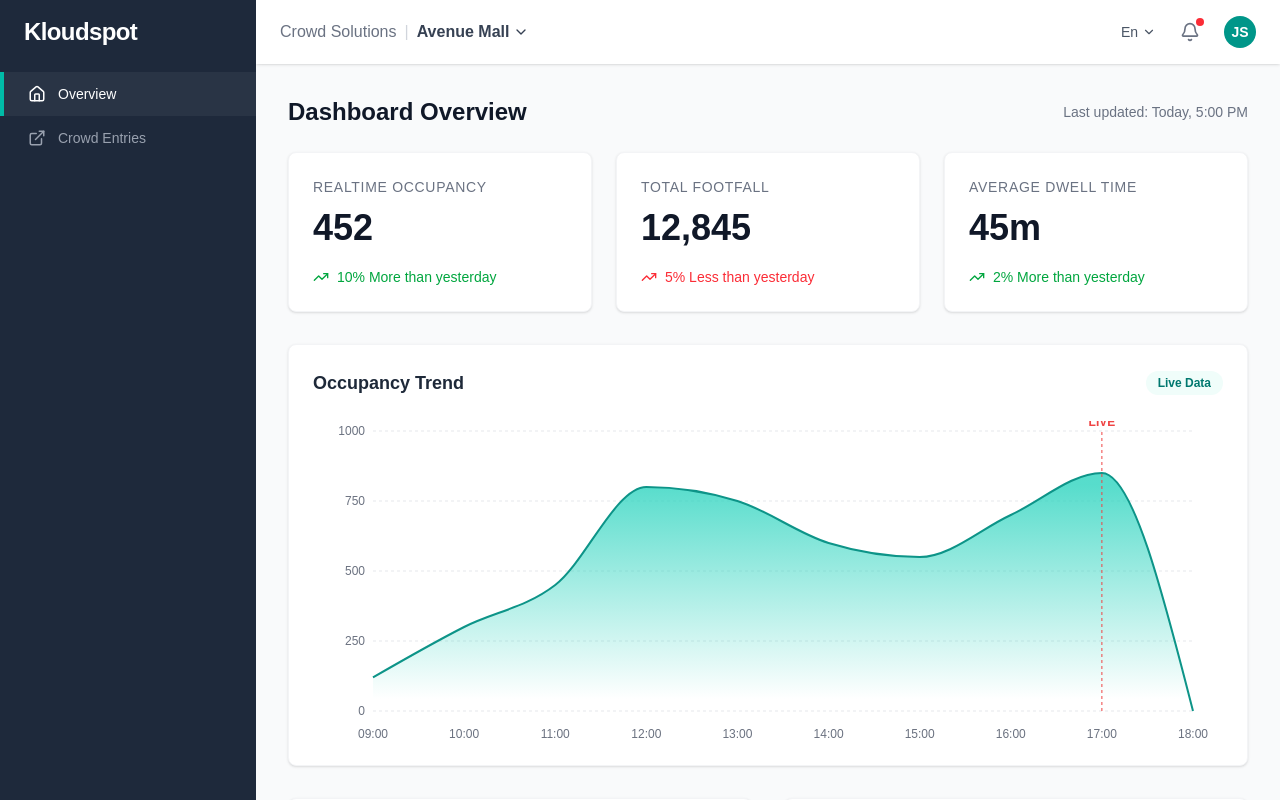
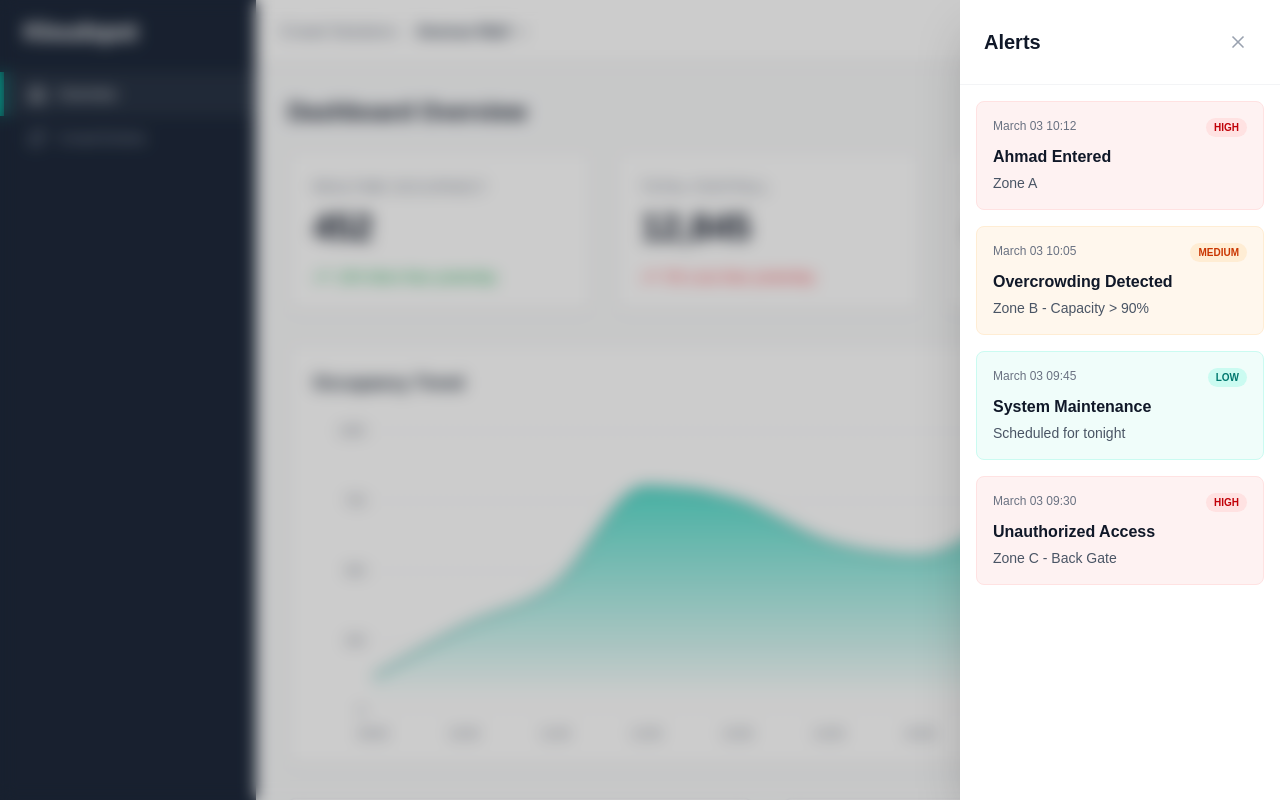
Before and after one commit to Jitendra2407/klodspot_assignment, a Next.js app: page / in a window 1280 px wide. Both pictures are taken after a click on the button 1190 px from the left and 32 px from the top of the page. Shown: the top 800 px of the page. Built offline with nearby package versions, Linux system fonts and the light colour scheme.

Commit message:
alert drawer component

```diff
--- a/src/app/(dashboard)/layout.js
+++ b/src/app/(dashboard)/layout.js
@@ -1,16 +1,25 @@
 "use client";
+import { useState } from "react";
 import Sidebar from "../../components/Sidebar";
 import Header from "../../components/Header";
+import AlertsDrawer from "../../components/AlertsDrawer";
 
 export default function DashboardLayout({ children }) {
+  const [isAlertsOpen, setIsAlertsOpen] = useState(false);
+
   return (
     <div className="flex min-h-screen">
       <Sidebar />
-      <div className="flex-1 ml-64 flex flex-col">
-        <Header />
+      <div className="flex-1 ml-64 flex flex-col relative">
+        <Header onNotificationClick={() => setIsAlertsOpen(true)} />
         <main className="flex-1 p-8 bg-gray-50">
           {children}
         </main>
+        {/* Alerts Drawer */}
+        <AlertsDrawer
+          isOpen={isAlertsOpen}
+          onClose={() => setIsAlertsOpen(false)}
+        />
       </div>
     </div>
   );
--- /dev/null
+++ b/src/components/AlertsDrawer.jsx
@@ -0,0 +1,109 @@
+"use client";
+import React from "react";
+import { X, AlertTriangle, AlertCircle, Info } from "lucide-react";
+
+// Mock Data
+const alerts = [
+  {
+    id: 1,
+    time: "March 03 10:12",
+    title: "Ahmad Entered",
+    subtitle: "Zone A",
+    type: "high",
+  },
+  {
+    id: 2,
+    time: "March 03 10:05",
+    title: "Overcrowding Detected",
+    subtitle: "Zone B - Capacity > 90%",
+    type: "medium",
+  },
+  {
+    id: 3,
+    time: "March 03 09:45",
+    title: "System Maintenance",
+    subtitle: "Scheduled for tonight",
+    type: "low",
+  },
+  {
+    id: 4,
+    time: "March 03 09:30",
+    title: "Unauthorized Access",
+    subtitle: "Zone C - Back Gate",
+    type: "high",
+  },
+];
+
+const AlertsDrawer = ({ isOpen, onClose }) => {
+  return (
+    <>
+      {/* Backdrop */}
+      {isOpen && (
+        <div
+          className="fixed inset-0 bg-black/20 z-40 backdrop-blur-sm transition-opacity"
+          onClick={onClose}
+        />
+      )}
+
+      {/* Drawer Panel */}
+      <div
+        className={`fixed right-0 top-0 h-full w-80 bg-white shadow-2xl z-50 transform transition-transform duration-300 ease-in-out ${
+          isOpen ? "translate-x-0" : "translate-x-full"
+        }`}
+      >
+        {/* Header */}
+        <div className="flex items-center justify-between p-6 border-b border-gray-100">
+          <h2 className="text-xl font-bold text-gray-900">Alerts</h2>
+          <button
+            onClick={onClose}
+            className="p-2 text-gray-400 hover:text-gray-600 rounded-full hover:bg-gray-100 transition-colors"
+          >
+            <X size={20} />
+          </button>
+        </div>
+
+        {/* List */}
+        <div className="overflow-y-auto h-[calc(100%-80px)] p-4 space-y-4">
+          {alerts.map((alert) => {
+            // Determine styles based on severity type
+            let bgClass = "bg-gray-50";
+            let badgeClass = "bg-gray-100 text-gray-600";
+            let borderClass = "border-gray-100";
+
+            if (alert.type === "high") {
+              bgClass = "bg-red-50";
+              badgeClass = "bg-red-100 text-red-700";
+              borderClass = "border-red-100";
+            } else if (alert.type === "medium") {
+              bgClass = "bg-orange-50";
+              badgeClass = "bg-orange-100 text-orange-700";
+              borderClass = "border-orange-100";
+            } else if (alert.type === "low") {
+              bgClass = "bg-teal-50";
+              badgeClass = "bg-teal-100 text-teal-700";
+              borderClass = "border-teal-100";
+            }
+
+            return (
+              <div
+                key={alert.id}
+                className={`p-4 rounded-lg border ${borderClass} ${bgClass}`}
+              >
+                <div className="flex justify-between items-start mb-2">
+                  <span className="text-xs text-gray-500 font-medium">{alert.time}</span>
+                  <span className={`text-[10px] uppercase font-bold px-2 py-0.5 rounded-full ${badgeClass}`}>
+                    {alert.type}
+                  </span>
+                </div>
+                <h3 className="text-gray-900 font-semibold mb-1">{alert.title}</h3>
+                <p className="text-sm text-gray-600">{alert.subtitle}</p>
+              </div>
+            );
+          })}
+        </div>
+      </div>
+    </>
+  );
+};
+
+export default AlertsDrawer;
--- a/src/components/Header.jsx
+++ b/src/components/Header.jsx
@@ -1,7 +1,7 @@
 "use client";
 import { Bell, ChevronDown } from "lucide-react";
 
-const Header = () => {
+const Header = ({ onNotificationClick }) => {
   return (
     <header className="h-16 bg-white flex items-center justify-between px-6 shadow-sm z-10 sticky top-0">
       {/* Left: Branding / Context */}
@@ -23,7 +23,10 @@ const Header = () => {
         </div>
 
         {/* Notifications */}
-        <button className="text-gray-500 hover:text-gray-700 relative">
+        <button
+          onClick={onNotificationClick}
+          className="text-gray-500 hover:text-gray-700 relative outline-none focus:text-gray-900"
+        >
           <Bell size={20} />
           {/* Notification Dot */}
           <span className="absolute top-0 right-0 block h-2 w-2 rounded-full bg-red-500 ring-2 ring-white transform translate-x-1/2 -translate-y-1/2"></span>
```
